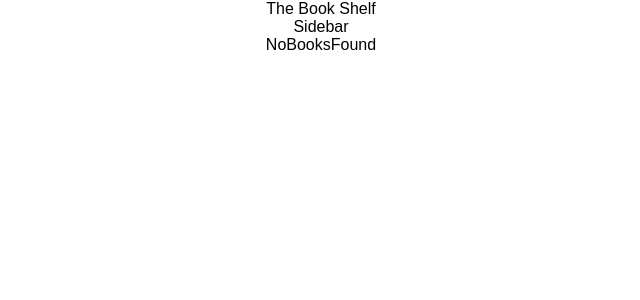
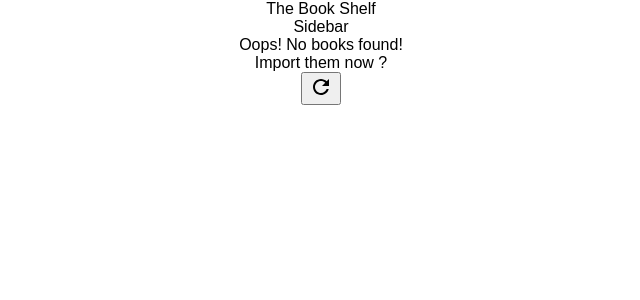
Before and after one commit to mdl-internship-souradeep-nanda/exam3, a React (Create React App) app: page / in a window 1280 px wide. Shown: the top 300 px of the page, without its empty margins (319-959 px from the left). Built offline with nearby package versions, Linux system fonts and the light colour scheme; no server answers.

Commit message:
No books found

```diff
--- a/src/Components/NoBooksFound/NoBooksFound.js
+++ b/src/Components/NoBooksFound/NoBooksFound.js
@@ -1,10 +1,32 @@
 import React from 'react';
 import './NoBooksFound.css';
 
+import externals from '../../externals.json';
+
+import refreshImg from './refresh.svg';
+
+import store from '../../store';
+import refresh from '../../Actions/RefreshAction';
+
 function NoBooksFound() {
+  const importBooks = () => {
+    fetch(externals.populateDb).then(() => {
+      store.dispatch(refresh());
+    });
+  };
   return (
     <div className="NoBooksFound">
-      NoBooksFound
+      <div>
+        Oops! No books found!
+      </div>
+      <div>
+        Import them now ?
+      </div>
+      <button
+        onClick={importBooks}
+      >
+        <img src={refreshImg} alt="refresh" />
+      </button>
     </div>
   );
 }
--- a/src/externals.json
+++ b/src/externals.json
@@ -2,5 +2,6 @@
   "fetch": "http://localhost:8080/fetchAll",
   "like": "http://localhost:8080/like/",
   "unlike": "http://localhost:8080/unlike/",
-  "imgUrl": "https://images-na.ssl-images-amazon.com/images/I/51VNlzbfpXL._SX331_BO1,204,203,200_.jpg"
+  "imgUrl": "https://images-na.ssl-images-amazon.com/images/I/51VNlzbfpXL._SX331_BO1,204,203,200_.jpg",
+  "populateDb": "http://localhost:8080/combineAndSave"
 }
```
Also changed, not shown: src/Components/NoBooksFound/refresh.svg (added).
